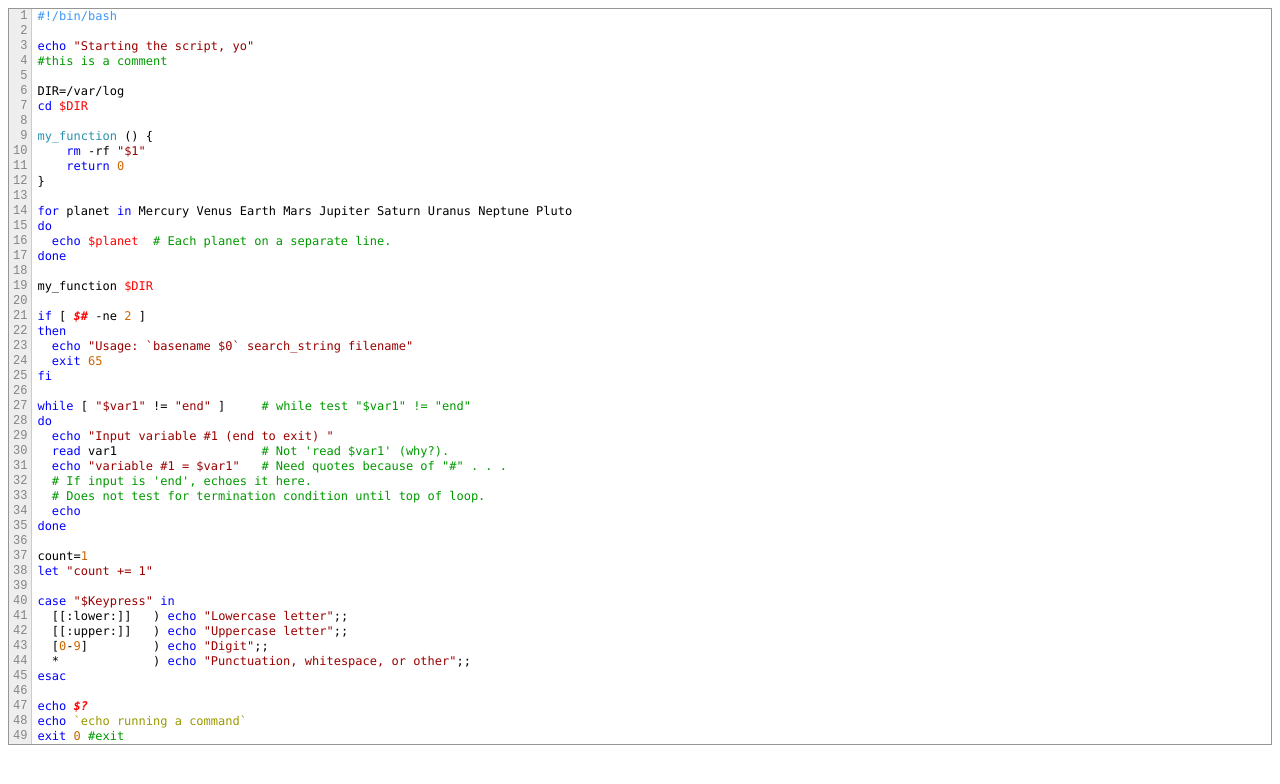
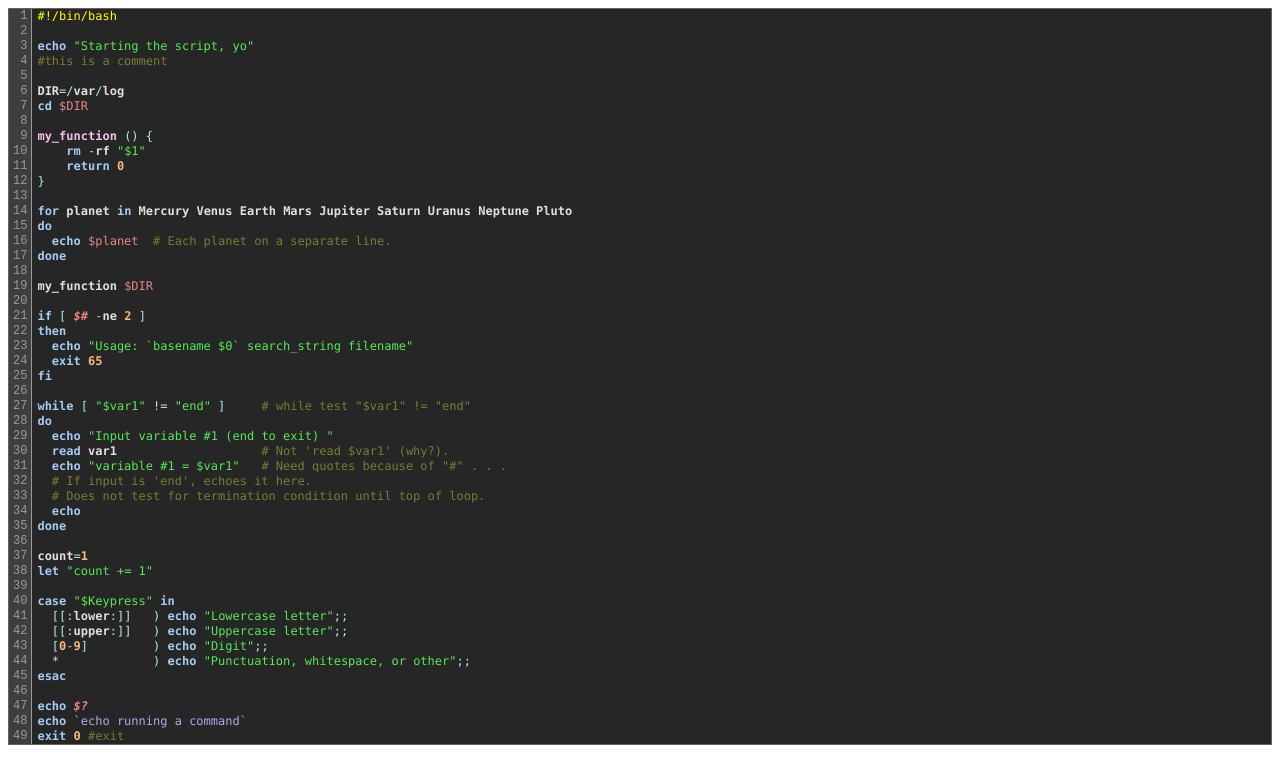
Before and after one commit to tmont/sunlight, a plain HTML site: page tests/test-bash.html in a window 1280 px wide. Drawn offline with Linux system fonts and the light colour scheme.

Commit message:
updated dark theme for bash

```diff
--- a/src/themes/sunlight.dark.css
+++ b/src/themes/sunlight.dark.css
@@ -60,7 +60,7 @@
 	color: #FBBDEE !important;
 	font-weight: bold !important;
 }
-.sunlight-keyword, .sunlight-languageConstruct, .sunlight-html .sunlight-ident, .sunlight-html .sunlight-operator, .sunlight-xml .sunlight-ident, .sunlight-xml .sunlight-operator {
+.sunlight-keyword, .sunlight-languageConstruct, .sunlight-html .sunlight-ident, .sunlight-html .sunlight-operator, .sunlight-xml .sunlight-ident, .sunlight-xml .sunlight-operator, .sunlight-bash .sunlight-command {
 	color: #A3CCF7 !important;
 	font-weight: bold !important;
 }
@@ -134,3 +134,18 @@
 .sunlight-css .sunlight-pseudoClass, .sunlight-css .sunlight-pseudoElement {
 	color: #73D693 !important;
 }
+
+/* bash */
+.sunlight-bash .sunlight-hashBang {
+	color: #FFFF00 !important;
+}
+.sunlight-bash .sunlight-specialVariable {
+	font-style: italic !important;
+	font-weight: bold !important;
+}
+.sunlight-bash .sunlight-verbatimCommand {
+	color: #BBA4EE !important;
+}
+.sunlight-bash .sunlight-variable, .sunlight-bash .sunlight-specialVariable {
+	color: #ED8585 !important;
+}
--- a/tests/test-bash.html
+++ b/tests/test-bash.html
@@ -3,7 +3,7 @@
 	<head>
 		<script type="text/javascript" src="../src/sunlight.js"></script>
 		<script type="text/javascript" src="../src/lang/sunlight.bash.js"></script>
-		<link rel="stylesheet" type="text/css" href="../src/themes/sunlight.default.css" />
+		<link rel="stylesheet" type="text/css" href="../src/themes/sunlight.dark.css" />
 	</head>
 
 	<body>
```
